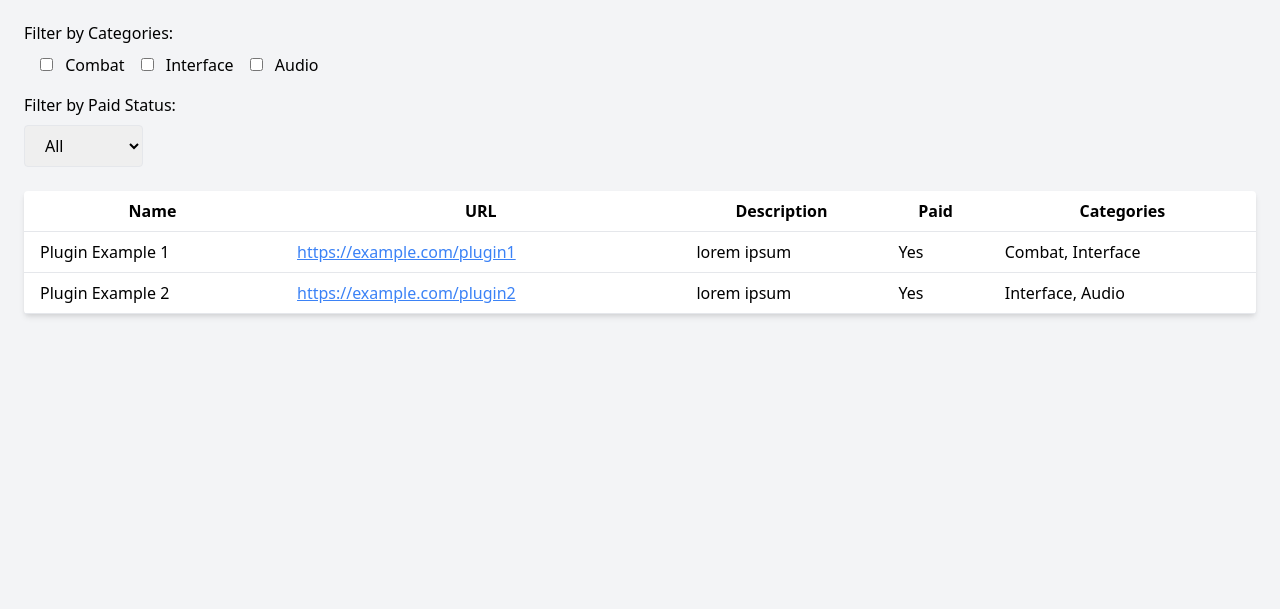
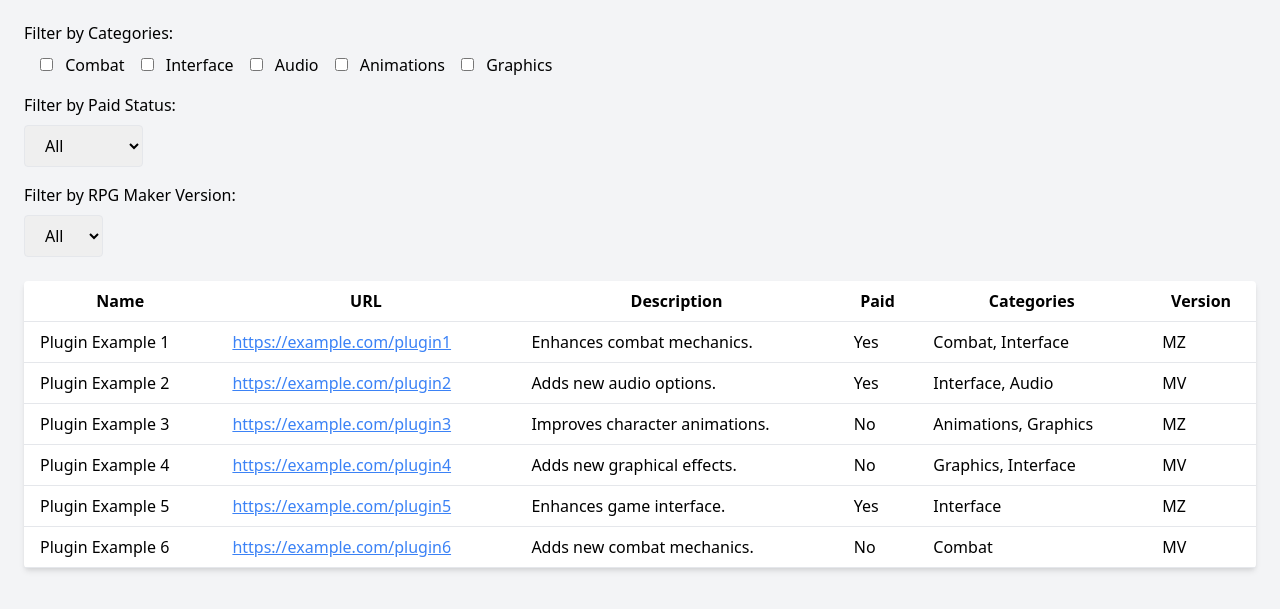
Before and after one commit to Herigaudus/RPGMakerPluginsHub, a plain HTML site: page index.html in a window 1280 px wide. Shown: the part 59-668 px from the top of the page. Drawn offline with nearby package versions, Linux system fonts and the light colour scheme.

Commit message:
Update json

```diff
--- a/data/links.json
+++ b/data/links.json
@@ -2,15 +2,49 @@
     {
         "name": "Plugin Example 1",
         "url": "https://example.com/plugin1",
-        "description" : "lorem ipsum",
-        "paid" : true,
-        "categories": ["Combat", "Interface"]
+        "description": "Enhances combat mechanics.",
+        "paid": true,
+        "categories": ["Combat", "Interface"],
+        "version": "MZ"
     },
     {
         "name": "Plugin Example 2",
         "url": "https://example.com/plugin2",
-        "description" : "lorem ipsum",
-        "paid" : true,
-        "categories": ["Interface", "Audio"]
+        "description": "Adds new audio options.",
+        "paid": true,
+        "categories": ["Interface", "Audio"],
+        "version": "MV"
+    },
+    {
+        "name": "Plugin Example 3",
+        "url": "https://example.com/plugin3",
+        "description": "Improves character animations.",
+        "paid": false,
+        "categories": ["Animations", "Graphics"],
+        "version": "MZ"
+    },
+    {
+        "name": "Plugin Example 4",
+        "url": "https://example.com/plugin4",
+        "description": "Adds new graphical effects.",
+        "paid": false,
+        "categories": ["Graphics", "Interface"],
+        "version": "MV"
+    },
+    {
+        "name": "Plugin Example 5",
+        "url": "https://example.com/plugin5",
+        "description": "Enhances game interface.",
+        "paid": true,
+        "categories": ["Interface"],
+        "version": "MZ"
+    },
+    {
+        "name": "Plugin Example 6",
+        "url": "https://example.com/plugin6",
+        "description": "Adds new combat mechanics.",
+        "paid": false,
+        "categories": ["Combat"],
+        "version": "MV"
     }
 ]
--- a/index.html
+++ b/index.html
@@ -38,6 +38,16 @@
                         <option value="false">Not Paid</option>
                     </select>
                 </div>
+
+                <!-- Version Filter -->
+                <div>
+                    <label class="block font-medium mb-2">Filter by RPG Maker Version:</label>
+                    <select x-model="selectedVersion" class="border py-2 px-4 rounded">
+                        <option value="">All</option>
+                        <option value="MZ">MZ</option>
+                        <option value="MV">MV</option>
+                    </select>
+                </div>
             </div>
         </div>
 
@@ -50,6 +60,7 @@
                     <th class="py-2 px-4 border-b">Description</th>
                     <th class="py-2 px-4 border-b">Paid</th>
                     <th class="py-2 px-4 border-b">Categories</th>
+                    <th class="py-2 px-4 border-b">Version</th>
                 </tr>
             </thead>
             <tbody>
@@ -60,6 +71,7 @@
                         <td class="py-2 px-4 border-b" x-text="plugin.description"></td>
                         <td class="py-2 px-4 border-b" x-text="plugin.paid ? 'Yes' : 'No'"></td>
                         <td class="py-2 px-4 border-b" x-text="plugin.categories.join(', ')"></td>
+                        <td class="py-2 px-4 border-b" x-text="plugin.version"></td>
                     </tr>
                 </template>
             </tbody>
@@ -72,6 +84,7 @@
                 plugins: [],
                 selectedCategories: [],
                 selectedPaid: '',
+                selectedVersion: '',
                 fetchPlugins() {
                     fetch('data/links.json')
                         .then(response => {
@@ -98,7 +111,8 @@
                     return this.plugins.filter(plugin => {
                         const matchesCategory = this.selectedCategories.length === 0 || this.selectedCategories.every(category => plugin.categories.includes(category));
                         const matchesPaid = this.selectedPaid === '' || plugin.paid.toString() === this.selectedPaid;
-                        return matchesCategory && matchesPaid;
+                        const matchesVersion = this.selectedVersion === '' || plugin.version === this.selectedVersion;
+                        return matchesCategory && matchesPaid && matchesVersion;
                     });
                 }
             }))
```
